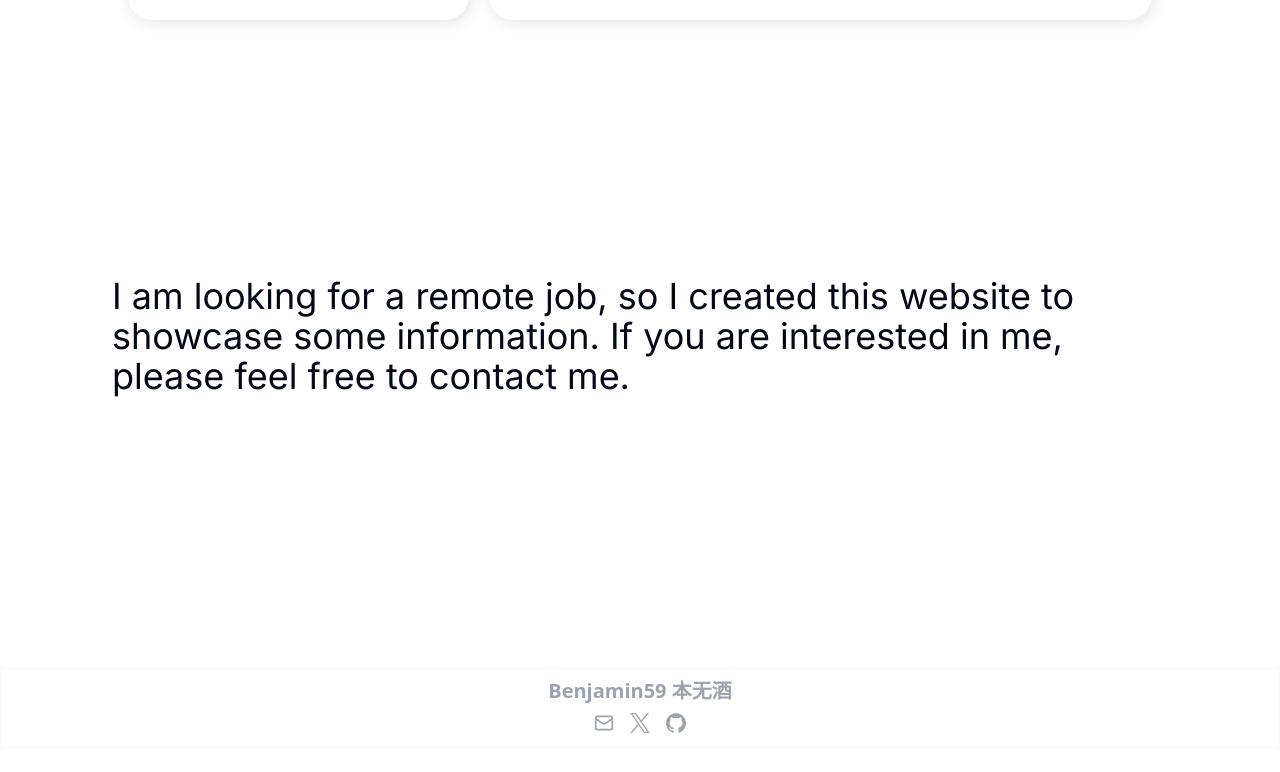
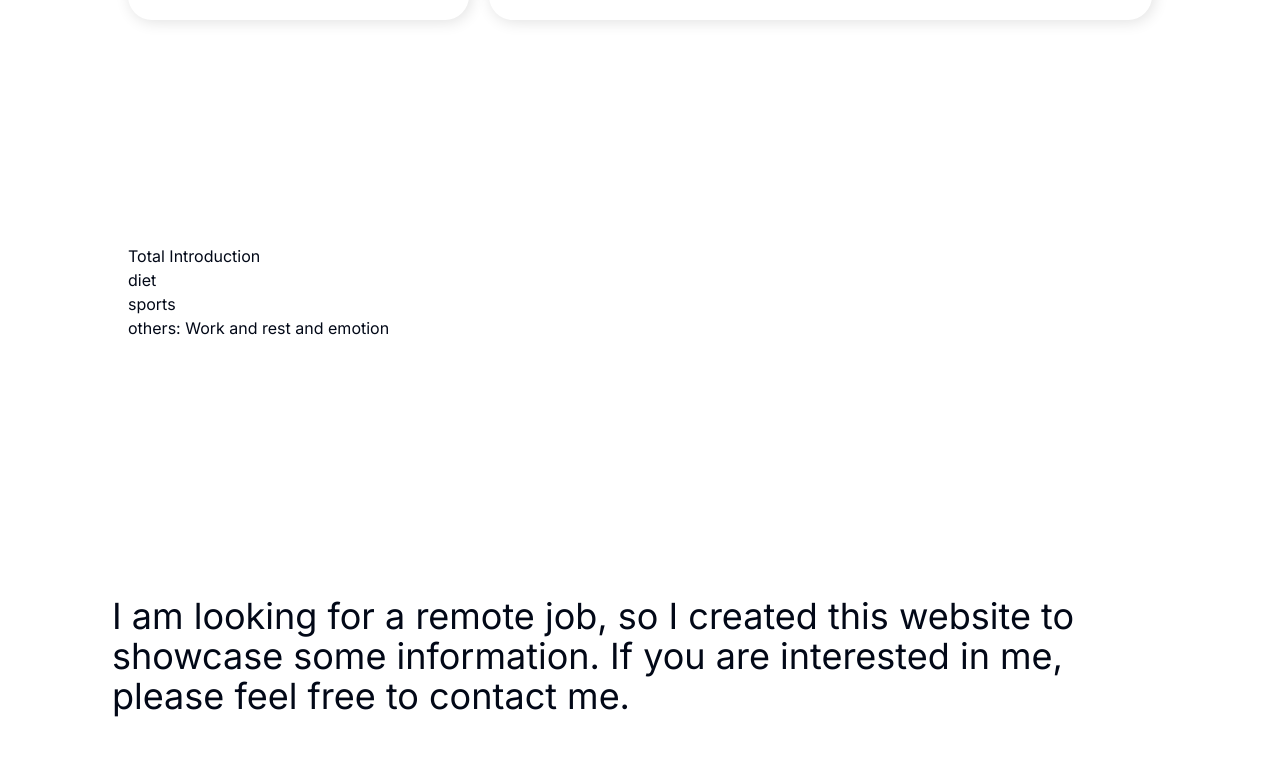
Before and after one commit to BenjaminWu-59/blog-benjamin59, a Next.js app: page / in a window 1280 px wide. Shown: the part 3062-3834 px from the top of the page. Built offline with nearby package versions, Linux system fonts and the light colour scheme; a web font is replaced by a local one.

Commit message:
create fitness list

```diff
--- a/app/page.tsx
+++ b/app/page.tsx
@@ -1,4 +1,5 @@
 import SkillList from "@/components/CodeSrollList";
+import FitnessList from "@/components/FitnessList";
 import ProjectList from "@/components/ProjectList";
 import ScrollList from "@/components/ScrollList";
 import { testArticleData } from "@/config/articles";
@@ -41,6 +42,10 @@ export default function Home() {
         <ProjectList project={testProjectList} />
       </section>
 
+      <section id="projects" className="px-4 lg:px-16 xl:px-32 2xl:px-44 py-28">
+        <FitnessList />
+      </section>
+
       <section className="w-full px-4 lg:px-14 xl:px-28 2xl:px-40 relative z-10 my-36"
         style={{
           opacity: "1",
--- /dev/null
+++ b/components/FitnessList.tsx
@@ -0,0 +1,20 @@
+const FitnessList = () => {
+  return (
+    <>
+      <div>
+        Total Introduction
+      </div>
+      <div>
+        diet
+      </div>
+      <div>
+        sports
+      </div>
+      <div>
+        others: Work and rest and emotion
+      </div>
+    </>
+  )
+}
+
+export default FitnessList
```
